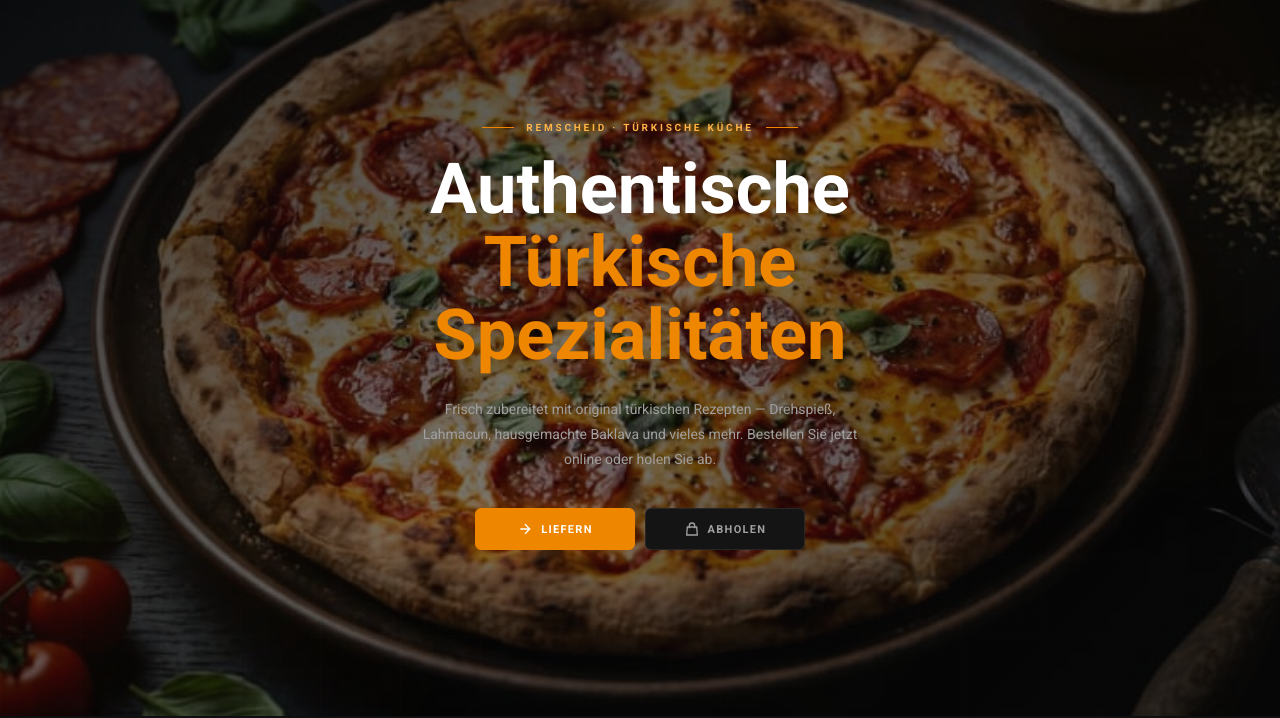
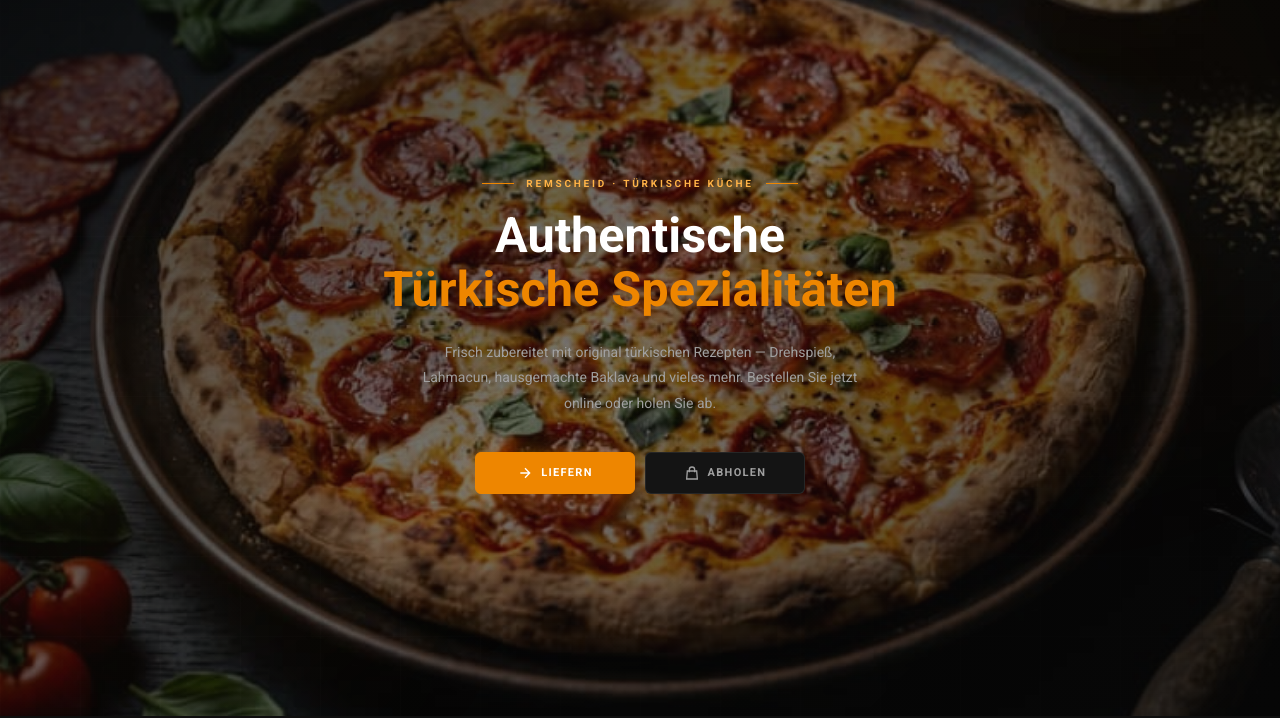
Before and after one commit to Farzad-Design/Sofram-App, a plain HTML site: page index.html in a window 1280 px wide. Shown: the part 84-802 px from the top of the page. Drawn offline with Linux system fonts and the light colour scheme.

Commit message:
Reduce hero title font size so title fits in 2 lines

```diff
--- a/index.html
+++ b/index.html
@@ -152,7 +152,7 @@ a{text-decoration:none;color:inherit}
 .hero-eyebrow{display:flex;align-items:center;justify-content:center;gap:12px;margin-bottom:28px;opacity:0;animation:fadeUp .7s .2s ease forwards}
 .eyebrow-line{width:32px;height:1.5px;background:var(--ember)}
 .eyebrow-text{font-size:10px;font-weight:600;letter-spacing:.28em;text-transform:uppercase;color:var(--ember3)}
-.hero-h1{font-family:var(--display);font-size:clamp(36px,5.5vw,72px);font-weight:700;line-height:1.04;margin-bottom:24px;text-align:center}
+.hero-h1{font-family:var(--display);font-size:clamp(32px,3.8vw,52px);font-weight:700;line-height:1.1;margin-bottom:24px;text-align:center}
 .hero-h1 .line1{display:block;opacity:0;animation:fadeUp .9s .3s ease forwards}
 .hero-h1 .line2{display:block;color:var(--ember);opacity:0;animation:fadeUp .9s .45s ease forwards}
 .hero-body{font-size:14px;line-height:1.8;color:var(--t2);max-width:440px;margin-bottom:36px;margin-left:auto;margin-right:auto;opacity:0;animation:fadeUp .7s .6s ease forwards;text-align:center}
```
